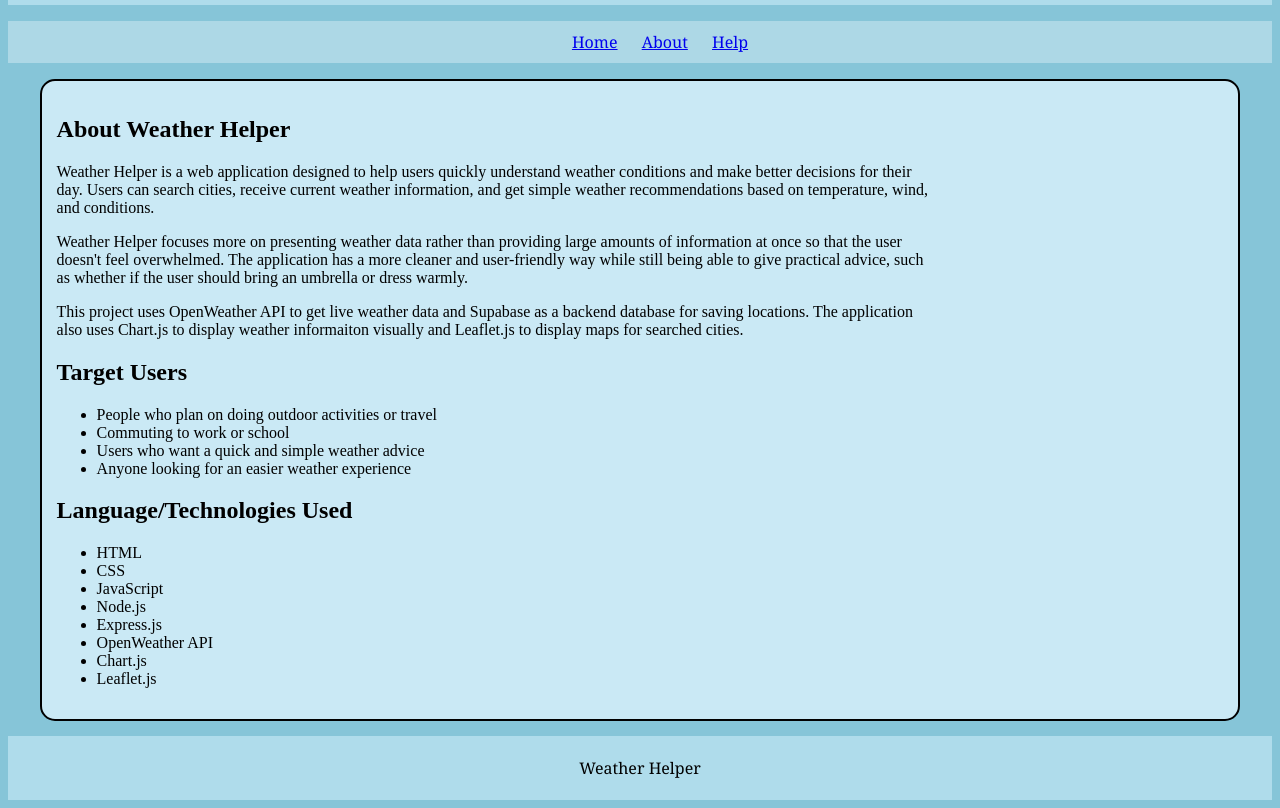
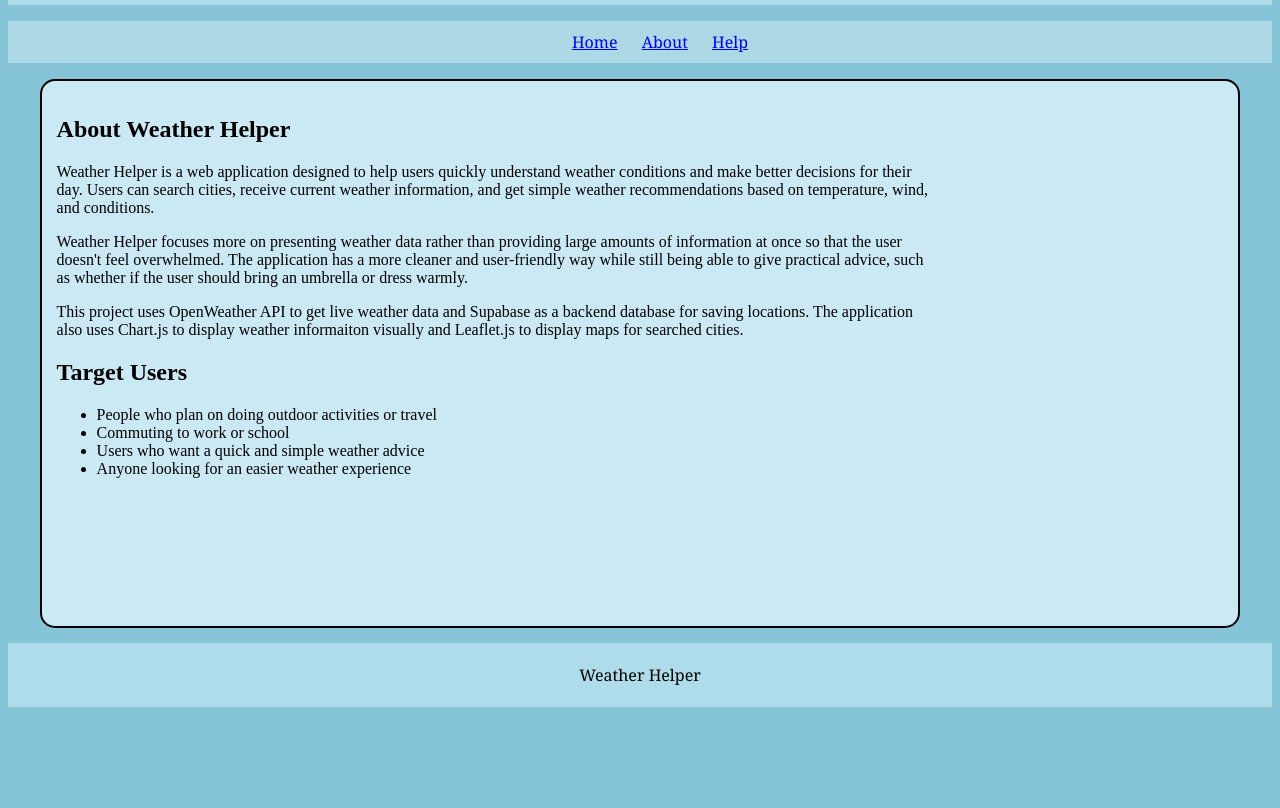
Before and after one commit to kimmyanh/377project, a website: page public/about.html in a window 1280 px wide. Shown: the part 99-907 px from the top of the page. After the commit the page ends 814 px from the top, so only its background shows below. Drawn offline with Linux system fonts and the light colour scheme; no server answers; a web font is replaced by a local one.

Commit message:
commit from vsc

```diff
--- a/public/about.html
+++ b/public/about.html
@@ -46,20 +46,9 @@
                 <li>Anyone looking for an easier weather experience</li>
             </ul>
 
-            <h2>Language/Technologies Used</h2>
-            <ul>
-                <li>HTML</li>
-                <li>CSS</li>
-                <li>JavaScript</li>
-                <li>Node.js</li>
-                <li>Express.js</li>
-                <li>OpenWeather API</li>
-                <li>Chart.js</li>
-                <li>Leaflet.js</li>
-            </ul>
     </div>
 
-    <!-- random footer -->
+    <!-- Footer -->
     <footer id="bar">
         <p>Weather Helper</p>
     </footer>
```
Also changed, not shown: public/help.html (+1 -1 lines).
